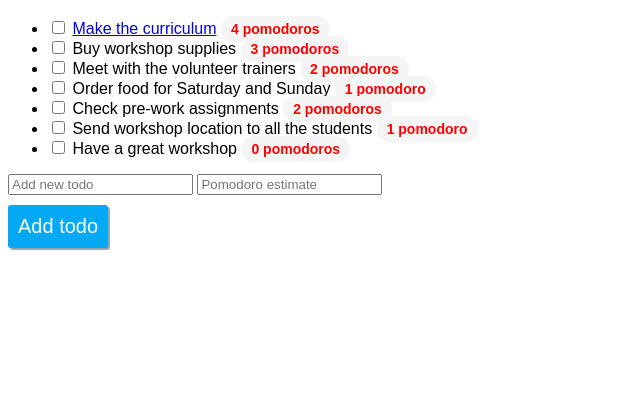
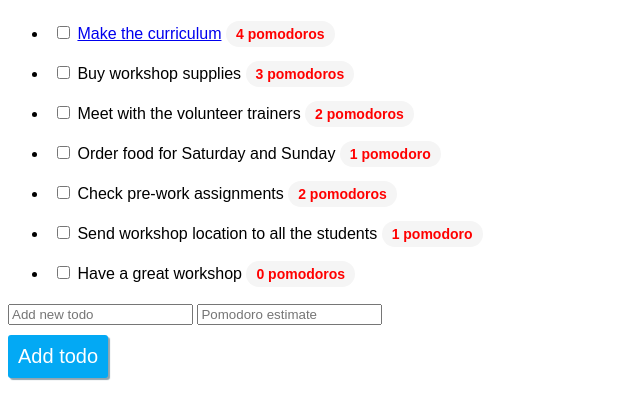
Before and after one commit to simonaiskander/todo_app, a plain HTML site: page index.html in a window 1280 px wide. Shown: the part 48-466 px from the top of the page, without its empty margins (0-640 px from the left). Drawn offline with Linux system fonts and the light colour scheme.

Commit message:
New content

```diff
--- a/index.css
+++ b/index.css
@@ -1,6 +1,15 @@
 html{
     font-family:sans-serif;
 
+}
+
+li{
+    padding: 5px;
+    margin-bottom: 10px;
+}
+
+li:hover{
+    background-color: lightgreen;
 }
 
 .pomodoro-estimate{
```
